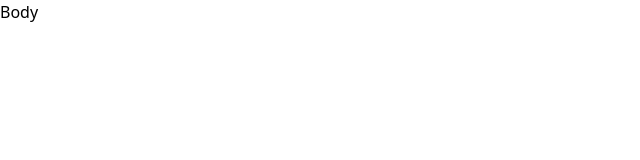
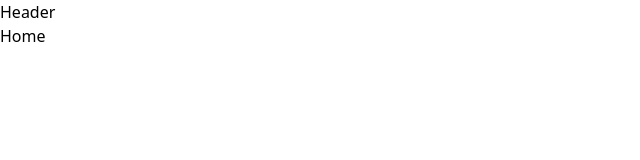
Before and after one commit to jitendersinghwp/netflix-gpt, a React (Vite) app: page / in a window 1280 px wide. Shown: the top 160 px of the page, without its empty margins (0-640 px from the left). Built offline with nearby package versions, Linux system fonts and the light colour scheme.

Commit message:
add routing for home and login pages

```diff
--- a/src/components/Body.jsx
+++ b/src/components/Body.jsx
@@ -1,9 +1,23 @@
-import React from 'react'
+import { createBrowserRouter, RouterProvider } from "react-router";
+import Home from "./Home";
+import Login from "./Login";
+import Layout from "./Layout";
+import Error from "./error";
 
 const Body = () => {
-  return (
-    <div>Body</div>
-  )
-}
+  const appRouter = createBrowserRouter([
+    {
+      path: "/",
+      element: <Layout />,
+      errorElement: <Error />,
+      children: [
+        { index: true, element: <Home /> },
+        { path: "/login", element: <Login /> },
+      ]
+    }
+  ]);
 
-export default Body
+  return <RouterProvider router={appRouter} />;
+};
+
+export default Body;
--- /dev/null
+++ b/src/components/Browse.jsx
@@ -0,0 +1,7 @@
+const Browse = () => {
+  return (
+    <div>Browse</div>
+  )
+}
+
+export default Browse;
--- a/src/components/Browser.jsx
+++ /dev/null
@@ -1,9 +0,0 @@
-import React from 'react'
-
-const Browser = () => {
-  return (
-    <div>Browser</div>
-  )
-}
-
-export default Browser
--- a/src/components/Header.jsx
+++ b/src/components/Header.jsx
@@ -1,5 +1,3 @@
-import React from 'react'
-
 const Header = () => {
   return (
     <div>Header</div>
--- a/src/components/Home.jsx
+++ b/src/components/Home.jsx
@@ -1,7 +1,7 @@
-import React from 'react'
-
-export const Home = () => {
+const Home = () => {
   return (
     <div>Home</div>
   )
 }
+
+export default Home;
--- /dev/null
+++ b/src/components/Layout.jsx
@@ -0,0 +1,15 @@
+import { Outlet } from "react-router";
+import Header from "./Header";
+
+const Layout = () => {
+  return (
+    <>
+      <Header />
+      <main>
+        <Outlet />
+      </main>
+    </>
+  );
+};
+
+export default Layout;
--- /dev/null
+++ b/src/components/error.jsx
@@ -0,0 +1,7 @@
+const error = () => {
+  return (
+    <div>error</div>
+  )
+}
+
+export default error
```
